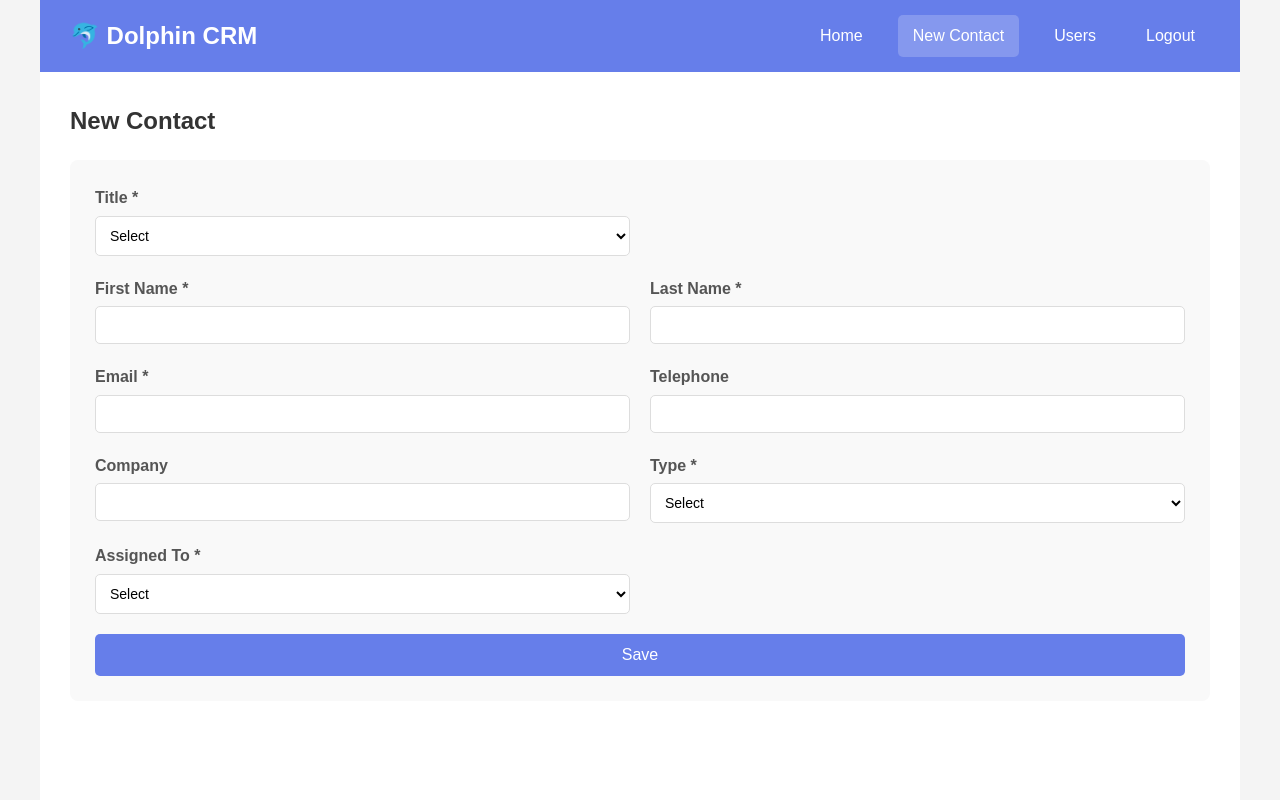
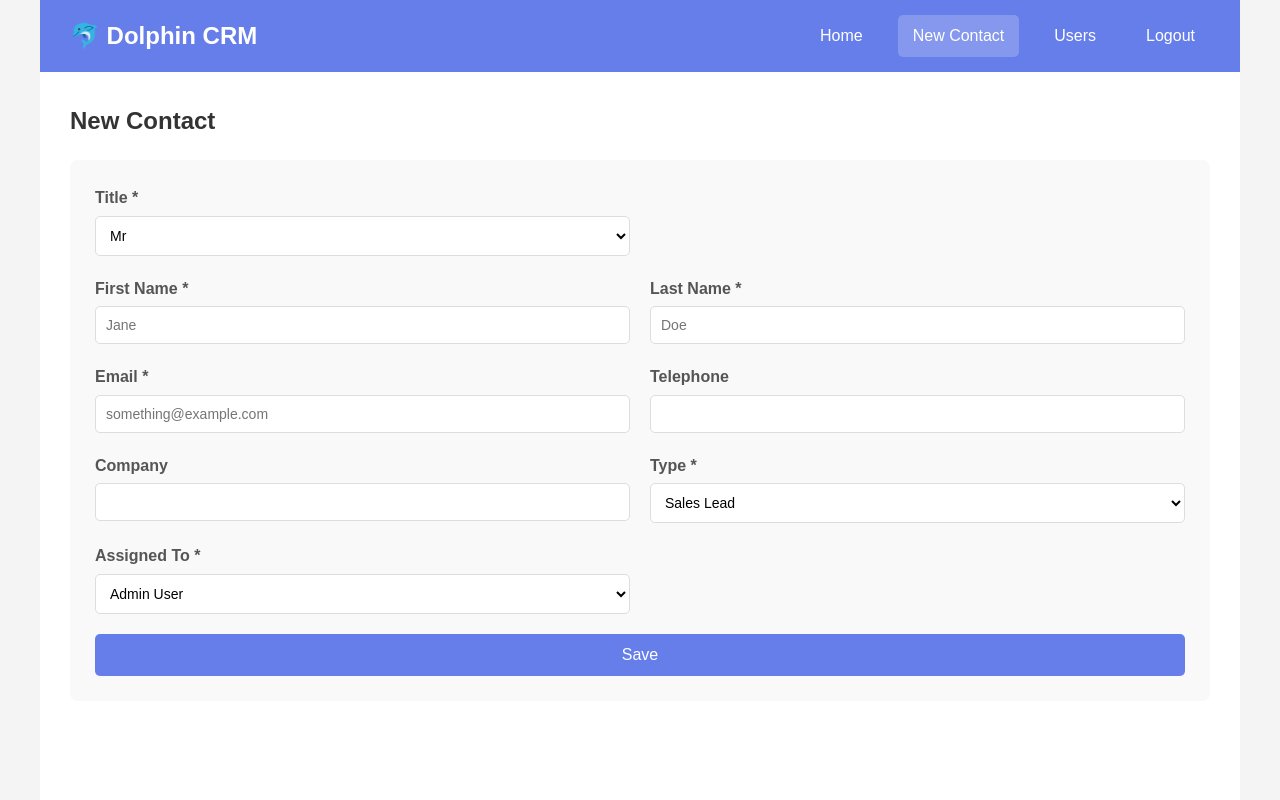
Before and after one commit to rommona2002-lang/-info2180-project2, a PHP site: page /new_contact.php in a window 1280 px wide. Run offline with PHP 8.4, Linux system fonts and the light colour scheme; a user stored in the database is signed in; data comes from the database, SQL or seed files in the repository.

Commit message:
Added New Contact Function

```diff
--- a/new_contact.php
+++ b/new_contact.php
@@ -115,7 +115,6 @@ if($_SERVER['REQUEST_METHOD'] === 'POST'){
                         <div class="form-group">
                             <label for="title">Title *</label>
                             <select name="title"  id="title" required>
-                                <option value="">Select</option>
                                 <option value="Mr">Mr</option>
                                 <option value="Mrs">Mrs</option>
                                 <option value="Ms">Ms</option>
@@ -128,12 +127,12 @@ if($_SERVER['REQUEST_METHOD'] === 'POST'){
                     <div class="form-row">
                         <div class="form-group">
                             <label for="firstname">First Name *</label>
-                            <input type="text" id="firstname" name="firstname" required>
+                            <input type="text" id="firstname" name="firstname" placeholder="Jane" required>
                         </div>
 
                         <div class="form-group">
                             <label for="lastname">Last Name *</label>
-                            <input type="text" id="lastname" name="lastname" required>
+                            <input type="text" id="lastname" name="lastname" placeholder="Doe" required>
                         </div>
                     </div>
 
@@ -141,7 +140,7 @@ if($_SERVER['REQUEST_METHOD'] === 'POST'){
                     <div class="form-row">
                         <div class="form-group">
                             <label for="email">Email *</label>
-                            <input type="email" id="email" name="email" required>
+                            <input type="email" id="email" name="email" placeholder="something@example.com" required>
                         </div>
 
                         <div class="form-group">
@@ -160,7 +159,6 @@ if($_SERVER['REQUEST_METHOD'] === 'POST'){
                         <div class="form-group">
                             <label for="type"> Type *</label>
                             <select name="type" id="type" required>
-                                <option value="">Select</option>
                                 <option value="Sales Lead">Sales Lead</option>
                                 <option value="Support">Support</option>
                             </select>
@@ -172,7 +170,6 @@ if($_SERVER['REQUEST_METHOD'] === 'POST'){
                         <div class="form-group">
                             <label for="assigned_to">Assigned To *</label>
                             <select name="assigned_to" id="assigned_to" required>
-                                <option value="">Select</option>
                                 <?php foreach($users as $user): ?>
                                     <option value="<?= $user['id']?>">
                                     <?= htmlspecialchars($user['firstname']. ' '.$user['lastname'])?>
```
